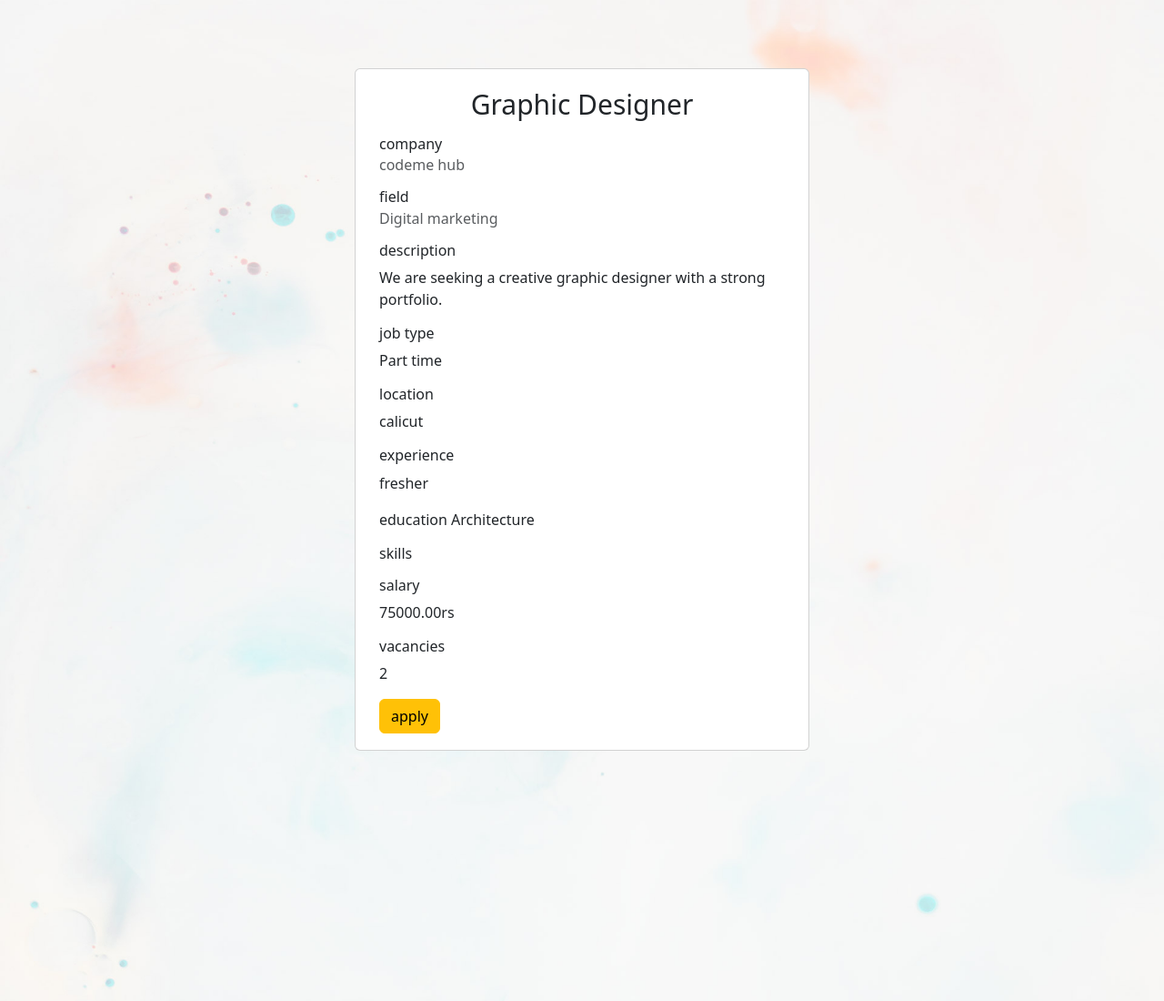
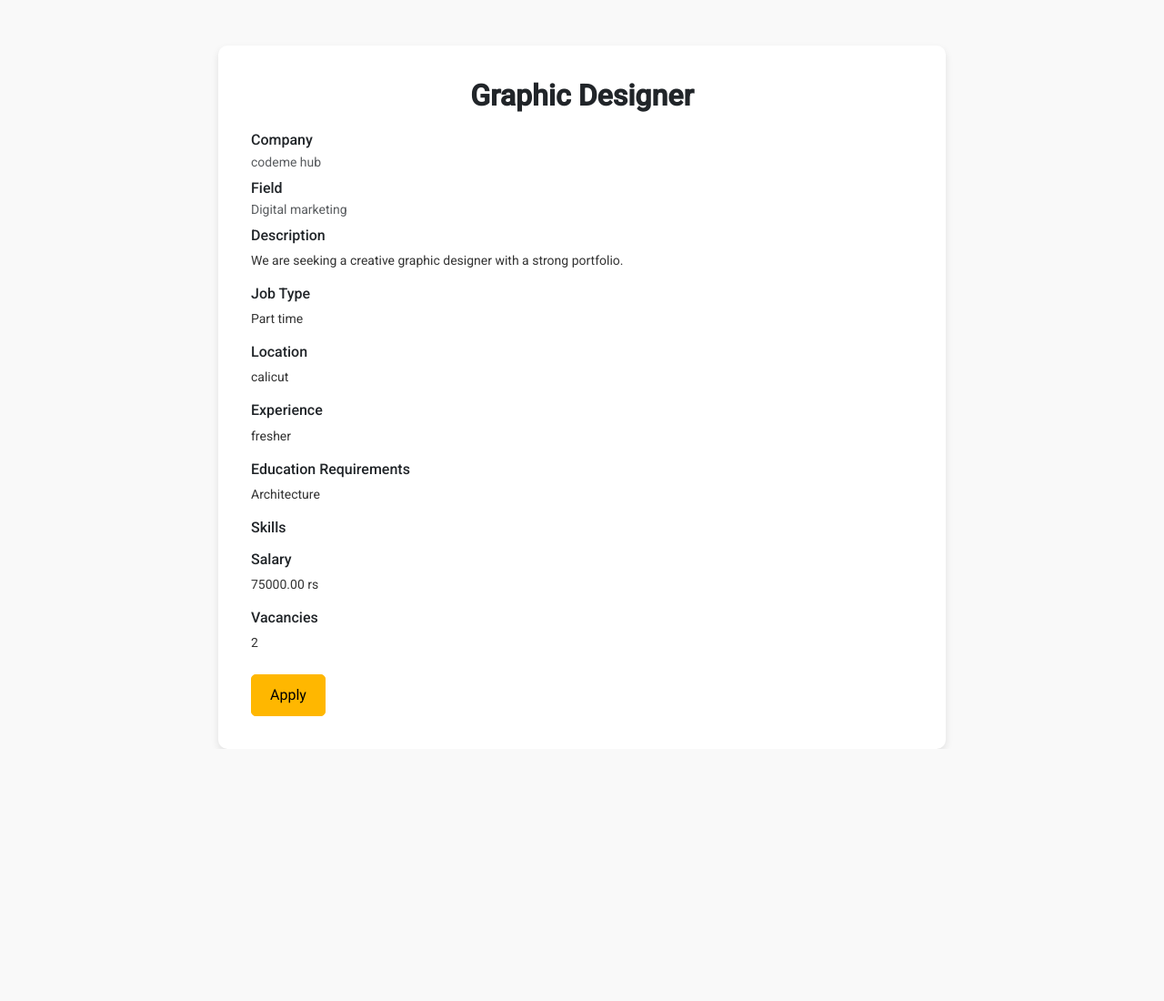
Before and after one commit to rabeeh-p/jobPortal-project, a Django app: page /emp_app/jobView/3/ in a window 1280 px wide. Shown: the whole page at 91% size. After the commit the page ends 823 px from the top, so only its background shows below. Run offline with Django 4.2, Linux system fonts and the light colour scheme; a user stored in the database is signed in; data comes from the database, SQL or seed files in the repository; both versions use the stored data as it was after the commit.

Commit message:
job view design fixed

```diff
--- a/job_portal_pjt/emp_app/templates/job_view.html
+++ b/job_portal_pjt/emp_app/templates/job_view.html
@@ -4,58 +4,107 @@
 <head>
     <meta charset="UTF-8">
     <meta name="viewport" content="width=device-width, initial-scale=1.0">
-    <title>Document</title>
+    <title>Job Details</title>
     <link href="{% static 'css/style.css' %}" rel="stylesheet" />
     <link href="https://cdn.jsdelivr.net/npm/bootstrap@5.3.0-alpha3/dist/css/bootstrap.min.css" rel="stylesheet" integrity="sha384-KK94CHFLLe+nY2dmCWGMq91rCGa5gtU4mk92HdvYe+M/SXH301p5ILy+dN9+nJOZ" crossorigin="anonymous">
+    <link href="https://fonts.googleapis.com/css2?family=Roboto:wght@400;500&display=swap" rel="stylesheet">
     <script src="https://cdn.jsdelivr.net/npm/bootstrap@5.3.0-alpha3/dist/js/bootstrap.bundle.min.js" integrity="sha384-ENjdO4Dr2bkBIFxQpeoTz1HIcje39Wm4jDKdf19U8gI4ddQ3GYNS7NTKfAdVQSZe" crossorigin="anonymous"></script>
-</head>
+    <style>
+        body {
+            font-family: 'Roboto', sans-serif;
+            background-color: #f9f9f9;
+        }
+        .body_bg {
+            background-color: #fff;
+            padding: 20px;
+            border-radius: 8px;
+            box-shadow: 0 4px 8px rgba(0, 0, 0, 0.1);
+        }
+        .card {
+            border: none;
+            border-radius: 10px;
+            padding: 20px;
+            background-color: #ffffff;
+            box-shadow: 0 4px 8px rgba(0, 0, 0, 0.1);
+            margin-top: 50px;
+        }
+        .card-title {
+            font-size: 32px;
+            font-weight: 600;
+            margin-bottom: 20px;
+        }
+        h6 {
+            font-weight: 500;
+        }
+        p {
+            font-size: 14px;
+            color: #333;
+        }
+        .btn-warning {
+            background-color: #ffb700;
+            border-color: #ffb700;
+            padding: 10px 20px;
+            font-size: 16px;
+            border-radius: 5px;
+            transition: background-color 0.3s ease;
+        }
+        .btn-warning:hover {
+            background-color: #e6a800;
+        }
+        .skills-list li {
+            font-size: 14px;
+            color: #555;
+        }
+    </style>
 </head>
 <body>
+    <div class="" style="max-width: 800px; margin: 0 auto;">
+        <!-- service section -->
+        <div class="card">
+            <div class="card-body">
+                <h5 class="card-title text-center">{{ job.title }}</h5>
 
-    <div class="body_bg layout_padding" style="height: 1100px;">
+                <div>
+                    <h6>Company</h6>
+                    <p class="card-subtitle mb-2 text-muted">{{ job.user }}</p>
 
-        <!-- service section -->
+                    <h6>Field</h6>
+                    <p class="card-subtitle mb-2 text-muted">{{ job.job_field }}</p>
 
-        <div class="card" style="width: 500px;height: 750px; margin: 0px auto; padding: 5px 10px; " >
-            <div class="card-body">
-            <h5 class="card-title" style="text-align: center; font-size: 30px;">{{job.title}}</h5>
-            <h6 class="mt-3">company</h6>
-            <h6 class="card-subtitle mb-2 text-muted">{{job.user}}</h6>
+                    <h6>Description</h6>
+                    <p>{{ job.description }}</p>
 
-            <h6 class="mt-3">field</h6>
-            <h6 class="card-subtitle mb-2 text-muted">{{job.job_field}}</h6>
-            <h6 class="mt-3">description</h6>
-            <p class="card-text">{{job.description}}</p>
-            <h6>job type</h6>
-            <p> {{job.job_type}}</p>
-            <h6>location</h6>
-            <p>  {{job.location}} </p>
-            <h6>experience</h6>
-            <p>{{job.experience}}</p>
-            <p> education {{job.education_rqmnts}}</p>
+                    <h6>Job Type</h6>
+                    <p>{{ job.job_type }}</p>
 
+                    <h6>Location</h6>
+                    <p>{{ job.location }}</p>
 
-            <h6>skills</h6>
-            {% for s in skills %}
-            <li>{{s.skills}}</li>
+                    <h6>Experience</h6>
+                    <p>{{ job.experience }}</p>
 
-            {% endfor %}
-            <h6 class="mt-3">salary</h6>
-            <p >{{job.salary}}rs</p>
+                    <h6>Education Requirements</h6>
+                    <p>{{ job.education_rqmnts }}</p>
 
-            <h6>vacancies</h6>
-            <p class=""> {{job.vacancies}}</p>
+                    <h6>Skills</h6>
+                    <ul class="skills-list">
+                        {% for s in skills %}
+                            <li>{{ s.skills }}</li>
+                        {% endfor %}
+                    </ul>
 
+                    <h6>Salary</h6>
+                    <p>{{ job.salary }} rs</p>
 
-            <div >
-                <a href="{% url 'job-appley' job.id %}" class="btn btn-warning">apply</a>
-            </div>
+                    <h6>Vacancies</h6>
+                    <p>{{ job.vacancies }}</p>
+
+                    <div class="mt-4">
+                        <a href="{% url 'job-appley' job.id %}" class="btn btn-warning">Apply</a>
+                    </div>
+                </div>
             </div>
         </div>
     </div>
-
-
-
-
 </body>
 </html>
```
Also changed, not shown: job_portal_pjt/db.sqlite3, job_portal_pjt/media/image/3603763.webp (added), job_portal_pjt/media/images/avatar-icon-images-4.jpg (added).
